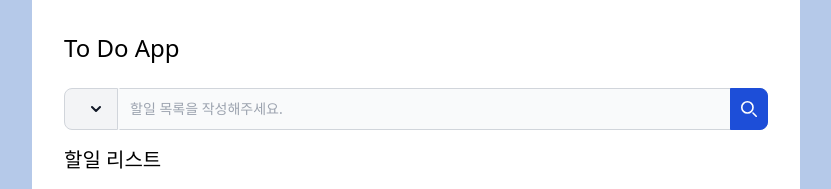
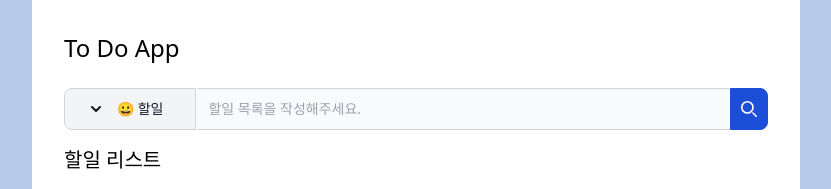
Before and after one commit to chuhongkyu/todolist, a React (Create React App) app: page / in a window 1280 px wide. Shown: the top 189 px of the page, without its empty margins (224-1055 px from the left). Built offline with nearby package versions, Linux system fonts and the light colour scheme.

Commit message:
Add Category

```diff
--- a/src/components/CategoryDropBox.tsx
+++ b/src/components/CategoryDropBox.tsx
@@ -1,18 +1,27 @@
+import { useRecoilState, useSetRecoilState } from "recoil";
+import { Categories, currentInputState } from "../utils/atom";
+
 const CategoryDropBox = () => {
+    const setCategoryInput = useSetRecoilState(currentInputState);
+
+    const handleButtonClick = (category: Categories) => {
+      setCategoryInput(category);
+    };
+
     return(
         <div id="dropdown" className="z-10 bg-white divide-y divide-gray-100 rounded-lg shadow w-44">
             <ul className="py-2 text-sm text-gray-700" aria-labelledby="dropdown-button">
                 <li>
-                    <button type="button" className="inline-flex w-full px-4 py-2 hover:bg-gray-100">😀 할일</button>
+                    <button onClick={() => handleButtonClick(Categories.TO_DO)} type="button" className="inline-flex w-full px-4 py-2 hover:bg-gray-100">😀 할일</button>
                 </li>
                 <li>
-                    <button type="button" className="inline-flex w-full px-4 py-2 hover:bg-gray-100">🐶 반려 동물</button>
+                    <button onClick={() => handleButtonClick(Categories.PET)} type="button" className="inline-flex w-full px-4 py-2 hover:bg-gray-100">🐶 반려 동물</button>
                 </li>
                 <li>
-                    <button type="button" className="inline-flex w-full px-4 py-2 hover:bg-gray-100">⚽️ 활동/여가</button>
+                    <button onClick={() => handleButtonClick(Categories.ACTIVITY)} type="button" className="inline-flex w-full px-4 py-2 hover:bg-gray-100">⚽️ 활동/여가</button>
                 </li>
                 <li>
-                    <button type="button" className="inline-flex w-full px-4 py-2 hover:bg-gray-100">📖 도서/공부</button>
+                    <button onClick={() => handleButtonClick(Categories.STUDY)} type="button" className="inline-flex w-full px-4 py-2 hover:bg-gray-100">📖 도서/공부</button>
                 </li>
             </ul>
         </div>
--- a/src/components/CreateList.tsx
+++ b/src/components/CreateList.tsx
@@ -1,11 +1,11 @@
 import { useRecoilState, useRecoilValue } from "recoil";
-import { categoryState, toDoState } from "../utils/atom";
+import { Categories, categoryState, currentInputState, toDoState } from "../utils/atom";
 import { useState, ChangeEvent, FormEvent, useEffect, useRef } from "react";
 import CategoryDropBox from "./CategoryDropBox";
 
 const CreateList = () => {
     const [toDos, setToDos] = useRecoilState(toDoState);
-    const category = useRecoilValue(categoryState);
+    const category = useRecoilValue(currentInputState);
     const [value, setValue] = useState<string>("");
     const formRef = useRef<HTMLFormElement | null>(null);
 
@@ -53,7 +53,10 @@ const CreateList = () => {
             <svg className="w-2.5 h-2.5 ms-2.5" aria-hidden="true" xmlns="http://www.w3.org/2000/svg" fill="none" viewBox="0 0 10 6">
               <path stroke="currentColor" strokeLinecap="round" strokeLinejoin="round" strokeWidth="2" d="m1 1 4 4 4-4"/>
             </svg>
-
+            {category == Categories.TO_DO && <span className="px-4">😀 할일</span>}
+            {category == Categories.PET && <span className="px-4">🐶 반려 동물</span>}
+            {category == Categories.ACTIVITY && <span className="px-4">⚽️ 활동/여가</span>}
+            {category == Categories.STUDY && <span className="px-4">📖 도서/공부</span>}
           </button>
           <div className="relative w-full">
               <input
--- a/src/utils/atom.ts
+++ b/src/utils/atom.ts
@@ -1,8 +1,10 @@
 import { atom, selector } from "recoil";
 
 export enum Categories {
-    "TO_DO"= "TO_DO",
-    "DONE" = "DONE",
+    "TO_DO"= "😀 할일",
+    "PET" = "🐶 반려 동물",
+    "ACTIVITY" = "⚽️ 활동/여가",
+    "STUDY" = "📖 도서/공부"
 }
 export interface IToDo{
     id: string;
@@ -14,6 +16,11 @@ export interface IToDo{
 export const categoryState = atom<Categories>({
     key: "category",
     default: Categories.TO_DO,
+})
+
+export const currentInputState = atom<Categories>({
+  key: "categoryInput",
+  default: Categories.TO_DO,
 })
 
 export const toDoState = atom<IToDo[]>({
```
